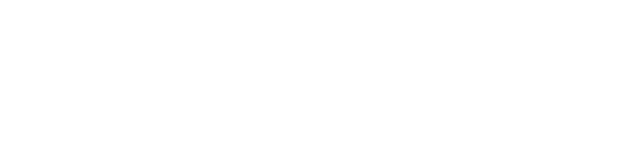
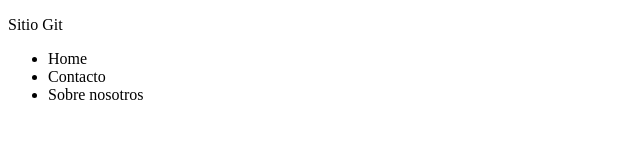
Before and after one commit to ianakarina/ejemplo-github, a plain HTML site: page index.html in a window 1280 px wide. Shown: the whole page, without its empty margins (0-640 px from the left). Drawn offline with Linux system fonts and the light colour scheme.

Commit message:
Estructura HTML Navbar

```diff
--- a/index.html
+++ b/index.html
@@ -7,6 +7,18 @@
     <title>Document</title>
 </head>
 <body>
+    <nav>
+        <div class="brand">
+            <p>Sitio Git</p>
+        </div>
+        <div class="links-nav">
+            <ul>
+                <li>Home</li>
+                <li>Contacto</li>
+                <li>Sobre nosotros</li>
+            </ul>
 
+        </div>
+    </nav>
 </body>
 </html>
```
